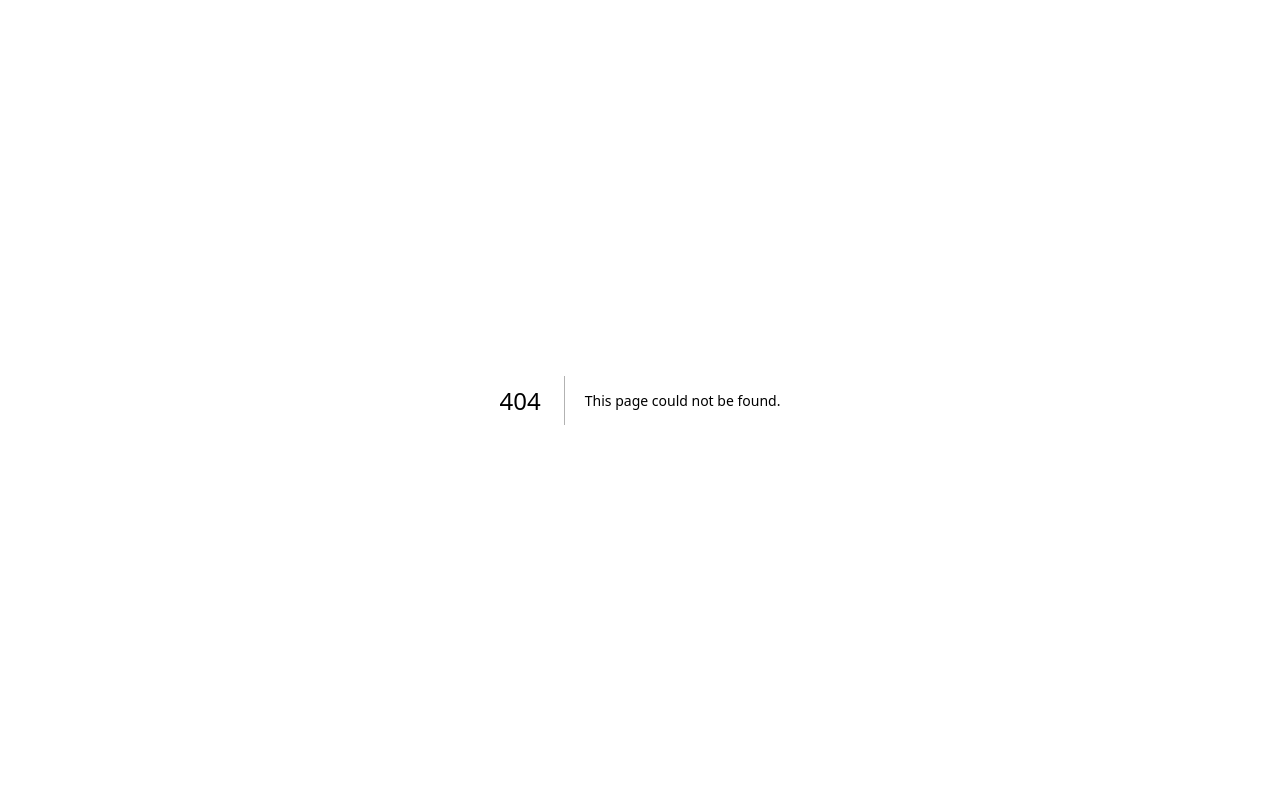
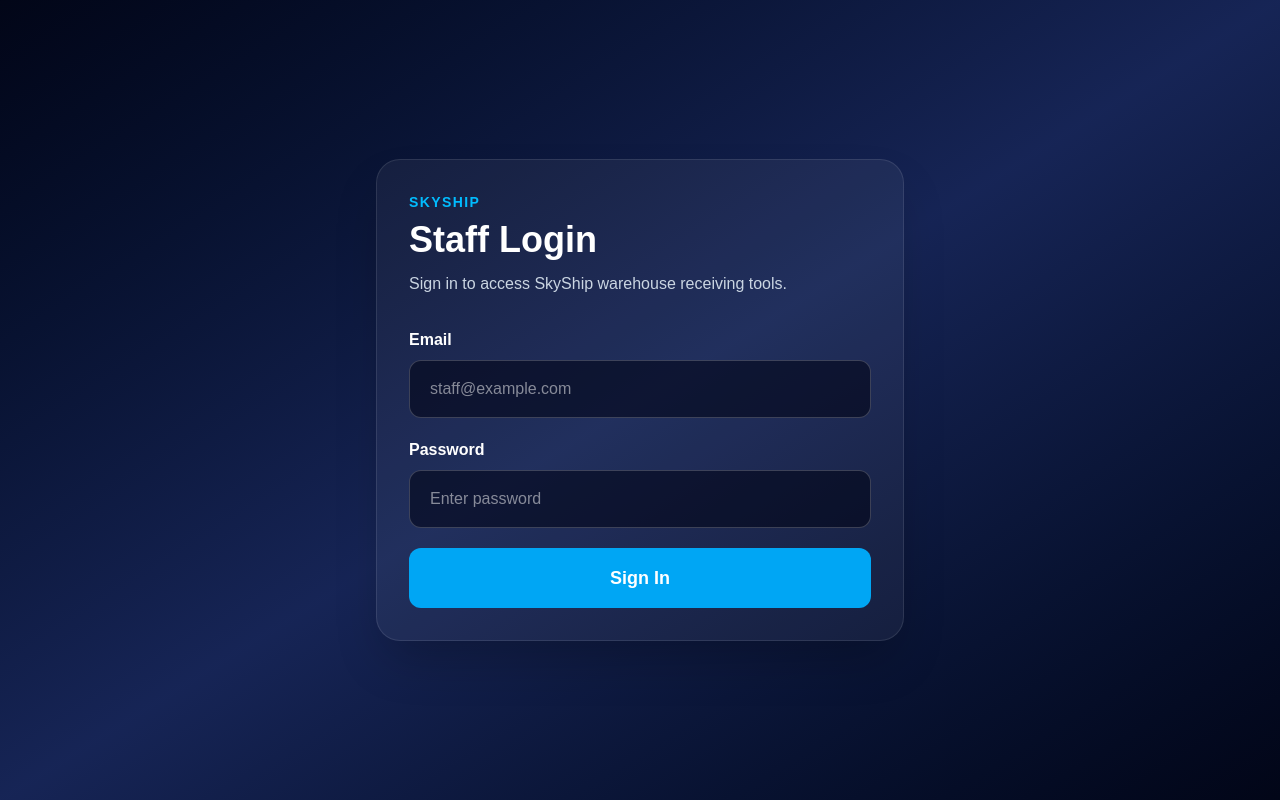
Before and after one commit to trishipping1985/skyship-dashboard, a Next.js app: page /login in a window 1280 px wide. Before the commit this address had no page. Built offline with nearby package versions, Linux system fonts and the light colour scheme; no server answers.

Commit message:
Add SkyShip staff login

```diff
--- /dev/null
+++ b/src/app/login/page.tsx
@@ -0,0 +1,132 @@
+"use client";
+
+import { FormEvent, useState } from "react";
+import { useRouter } from "next/navigation";
+import { supabase } from "@/lib/supabase/client";
+
+export default function LoginPage() {
+  const router = useRouter();
+
+  const [email, setEmail] = useState("");
+  const [password, setPassword] = useState("");
+  const [loading, setLoading] = useState(false);
+  const [error, setError] = useState("");
+
+  async function handleLogin(
+    e: FormEvent<HTMLFormElement>
+  ) {
+    e.preventDefault();
+
+    setError("");
+
+    if (!email.trim() || !password) {
+      setError("Enter your email and password.");
+      return;
+    }
+
+    setLoading(true);
+
+    try {
+      const { error: signInError } =
+        await supabase.auth.signInWithPassword({
+          email: email.trim(),
+          password,
+        });
+
+      if (signInError) {
+        setError(signInError.message);
+        return;
+      }
+
+      router.replace("/dashboard");
+      router.refresh();
+    } catch (err) {
+      console.error(err);
+
+      if (err instanceof Error) {
+        setError(err.message);
+      } else {
+        setError("An unexpected login error occurred.");
+      }
+    } finally {
+      setLoading(false);
+    }
+  }
+
+  return (
+    <main className="min-h-screen bg-gradient-to-br from-slate-950 via-blue-950 to-slate-950 text-white">
+      <div className="mx-auto flex min-h-screen max-w-xl items-center px-6 py-12">
+        <div className="w-full rounded-3xl border border-white/10 bg-white/5 p-8 shadow-2xl">
+          <div>
+            <p className="text-sm font-bold uppercase tracking-widest text-sky-400">
+              SkyShip
+            </p>
+
+            <h1 className="mt-2 text-4xl font-black">
+              Staff Login
+            </h1>
+
+            <p className="mt-3 text-slate-300">
+              Sign in to access SkyShip warehouse receiving tools.
+            </p>
+          </div>
+
+          <form
+            onSubmit={handleLogin}
+            className="mt-8 space-y-5"
+          >
+            <div>
+              <label className="mb-2 block font-semibold">
+                Email
+              </label>
+
+              <input
+                type="email"
+                value={email}
+                onChange={(e) => setEmail(e.target.value)}
+                autoComplete="email"
+                placeholder="staff@example.com"
+                className="w-full rounded-xl border border-white/20 bg-slate-950/60 px-5 py-4 outline-none focus:border-sky-400"
+              />
+            </div>
+
+            <div>
+              <label className="mb-2 block font-semibold">
+                Password
+              </label>
+
+              <input
+                type="password"
+                value={password}
+                onChange={(e) => setPassword(e.target.value)}
+                autoComplete="current-password"
+                placeholder="Enter password"
+                className="w-full rounded-xl border border-white/20 bg-slate-950/60 px-5 py-4 outline-none focus:border-sky-400"
+              />
+            </div>
+
+            {error && (
+              <div className="rounded-2xl border border-red-500/50 bg-red-500/10 p-4 text-red-200">
+                <p className="font-bold">
+                  LOGIN ERROR
+                </p>
+
+                <p className="mt-1 break-words">
+                  {error}
+                </p>
+              </div>
+            )}
+
+            <button
+              type="submit"
+              disabled={loading}
+              className="w-full rounded-xl bg-sky-500 px-6 py-4 text-lg font-bold text-white hover:bg-sky-400 disabled:opacity-50"
+            >
+              {loading ? "Signing in..." : "Sign In"}
+            </button>
+          </form>
+        </div>
+      </div>
+    </main>
+  );
+}
```
